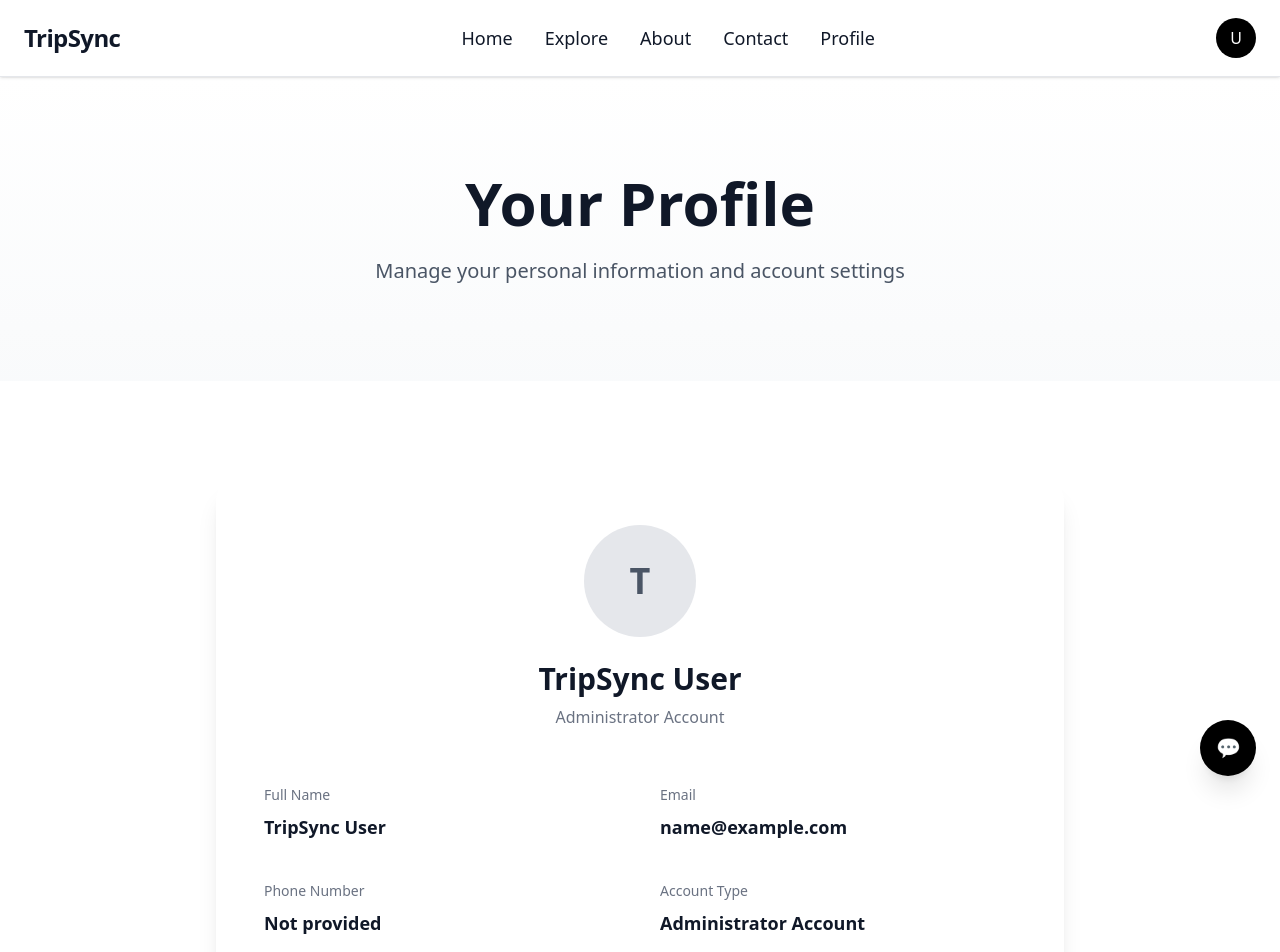
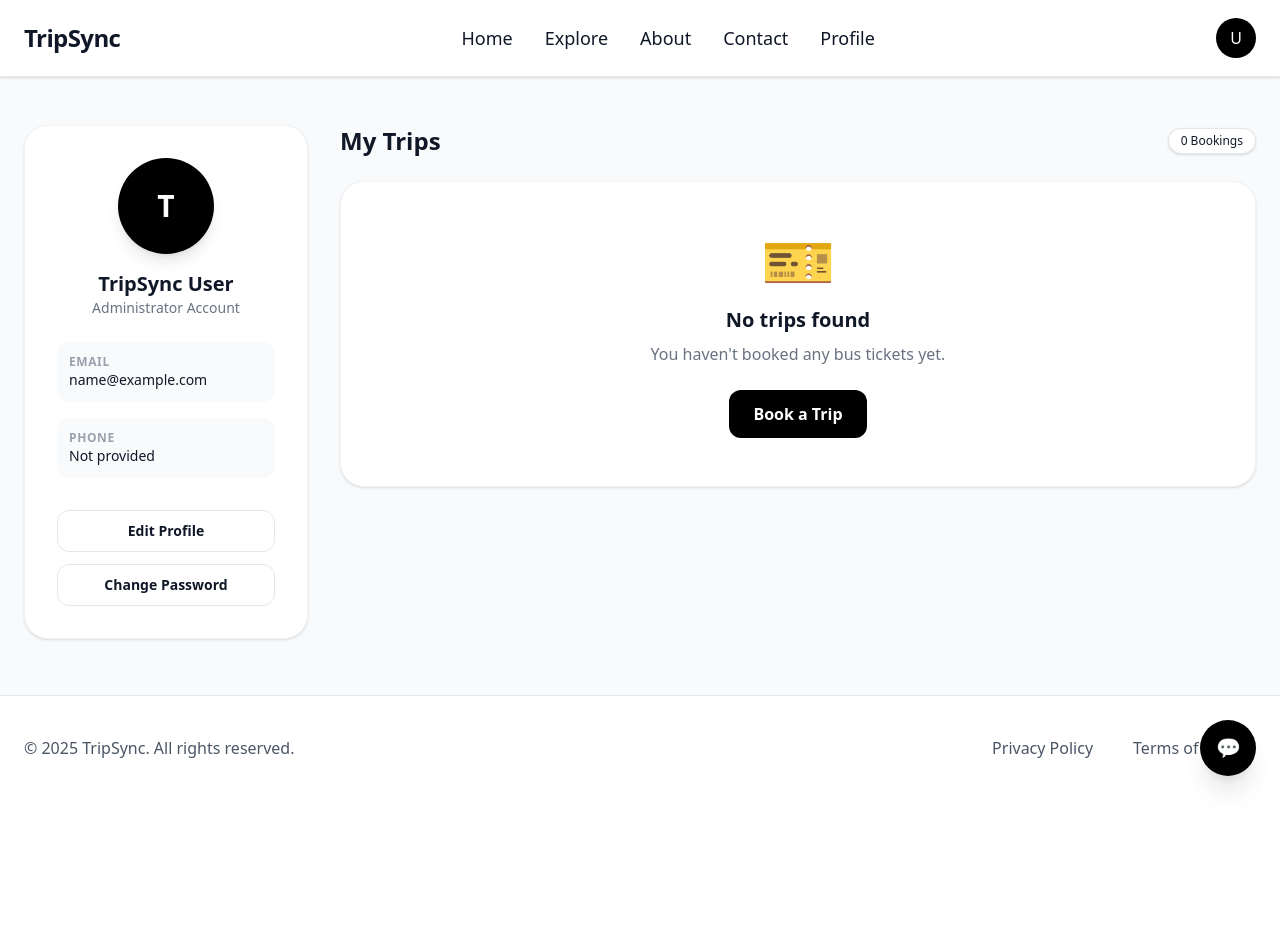
Before and after one commit to rurrwuph/TripSync, a React (Vite) app: page /profile in a window 1280 px wide. Shown: the top 952 px of the page. After the commit the page ends 800 px from the top, so only its background shows below. Built offline with nearby package versions, Linux system fonts and the light colour scheme; sample sign-in values are in the browser's storage.

Commit message:
Updated Profile Page

```diff
--- a/src/App.jsx
+++ b/src/App.jsx
@@ -10,6 +10,7 @@ import AboutPage from './pages/AboutPage'
 import ContactPage from './pages/ContactPage'
 import ProfilePage from './pages/ProfilePage'
 import CheckoutPage from './pages/CheckoutPage'
+import PaymentPage from './pages/PaymentPage'
 import { TripProvider } from './context/TripContext'
 
 const App = () => {
@@ -26,6 +27,7 @@ const App = () => {
           <Route path="/contact" element={<ContactPage />} />
           <Route path="/profile" element={<ProfilePage />} />
           <Route path="/checkout" element={<CheckoutPage />} />
+          <Route path="/payment/bkash" element={<PaymentPage />} />
         </Routes>
 
         <Chatbot />
--- a/src/pages/ProfilePage.jsx
+++ b/src/pages/ProfilePage.jsx
@@ -1,7 +1,7 @@
-import React, {useState, useEffect} from 'react'
-import { useNavigate } from 'react-router-dom'
-import Header from '../components/Header'
-import Footer from '../components/Footer'
+import React, { useState, useEffect } from 'react';
+import { useNavigate } from 'react-router-dom';
+import Header from '../components/Header';
+import Footer from '../components/Footer';
 
 const initialUserData = {
   fullName: 'Loading...',
@@ -11,152 +11,135 @@ const initialUserData = {
 };
 
 const ProfilePage = () => {
-
   const [userData, setUserData] = useState(initialUserData);
+  const [bookings, setBookings] = useState([]);
   const navigate = useNavigate();
 
   useEffect(() => {
     const loggedInUser = localStorage.getItem('currentUser');
-
     if (loggedInUser) {
       try {
         const user = JSON.parse(loggedInUser);
-
-
         setUserData({
-          // Assuming your user/admin objects have properties like 'name' or 'fullName'
           fullName: user.fullname || 'TripSync User',
           email: user.email,
           phoneNumber: user.phone || 'Not provided',
           accountType: user.role === 'admin' ? 'Administrator Account' : 'Passenger Account',
         });
+
+        const userHistoryKey = `tripSync_bookings_${user.email}`;
+        const history = JSON.parse(localStorage.getItem(userHistoryKey)) || [];
+        setBookings(history);
       } catch (error) {
-        console.error("Error parsing user data from localStorage:", error);
-        // Fallback or redirect if data is corrupt
+        console.error("Error parsing user data:", error);
       }
     } else {
-      // If no user data is found in localStorage, redirect to login
       navigate('/login');
     }
   }, [navigate]);
-  // ---------------------------
 
-  // --- Button Handlers ---
-  const handleEditProfile = () => {
-    navigate('/profile/edit');
-  };
-
-  const handleChangePassword = () => {
-    navigate('/password/change');
-  };
-
-  // Helper function for the Avatar initial
-  const getAvatarInitial = (name) => {
-    return name ? name.charAt(0).toUpperCase() : '?';
-  };
-
+  const getAvatarInitial = (name) => name ? name.charAt(0).toUpperCase() : '?';
 
   return (
-    <div className="min-h-screen flex flex-col bg-white text-gray-900">
-
-    {/* Header */}
+    <div className="min-h-screen flex flex-col bg-gray-50 text-gray-900">
       <Header />
 
-      {/* profile Content */}
-      <main className="flex-grow">
+      <main className="flex-grow py-12 px-6">
+        <div className="max-w-7xl mx-auto grid grid-cols-1 md:grid-cols-12 gap-8">
 
-        {/* Profile Header */}
-        <section className="py-24 bg-gradient-to-b from-white to-gray-50 text-center">
-          <h2 className="text-5xl md:text-6xl font-black mb-6">
-            Your Profile
-          </h2>
-          <p className="text-xl text-gray-600">
-            Manage your personal information and account settings
-          </p>
-        </section>
+          {/* LEFT COLUMN: User Profile Card */}
+          <div className="md:col-span-4 lg:col-span-3 space-y-6">
+            <div className="bg-white rounded-3xl shadow-sm p-8 text-center border border-gray-100">
+              <div className="w-24 h-24 mx-auto rounded-full bg-black text-white flex items-center justify-center text-3xl font-bold mb-4 shadow-lg">
+                {getAvatarInitial(userData.fullName)}
+              </div>
+              <h2 className="text-xl font-bold">{userData.fullName}</h2>
+              <p className="text-sm text-gray-500 mb-6">{userData.accountType}</p>
 
-        {/* Profile Card */}
-
-        <section className="py-24">
-
-          <div className="max-w-4xl mx-auto px-6">
-            <div className="bg-white rounded-3xl shadow-xl p-12">
-              {/* Avatar + Name */}
-              <div className="flex flex-col items-center text-center mb-14">
-                <div className="w-28 h-28 rounded-full bg-gray-200 flex items-center justify-center text-4xl font-bold text-gray-600 mb-6">
-                  {getAvatarInitial(userData.fullName)}
+              <div className="space-y-4 text-left">
+                <div className="p-3 bg-gray-50 rounded-xl">
+                  <p className="text-xs text-gray-400 uppercase tracking-wider font-semibold">Email</p>
+                  <p className="text-sm font-medium truncate" title={userData.email}>{userData.email}</p>
                 </div>
-                <h3 className="text-3xl font-bold">{userData.fullName}</h3>
-                <p className="text-gray-500 mt-2">{userData.accountType}</p>
+                <div className="p-3 bg-gray-50 rounded-xl">
+                  <p className="text-xs text-gray-400 uppercase tracking-wider font-semibold">Phone</p>
+                  <p className="text-sm font-medium">{userData.phoneNumber}</p>
+                </div>
               </div>
 
-                 {/* Profile Info */}
-                 <div className="grid md:grid-cols-2 gap-10">
-                  <div>
-                  <label className="block text-sm font-medium text-gray-500 mb-2">
-                    Full Name
-                  </label>
-                  <div className="text-lg font-semibold">
-                    {userData.fullName}
-                  </div>
-                </div>
-
-                <div>
-                  <label className="block text-sm font-medium text-gray-500 mb-2">
-                    Email
-                  </label>
-                  <div className="text-lg font-semibold">
-                    {userData.email}
-                  </div>
-                </div>
-
-                <div>
-                  <label className="block text-sm font-medium text-gray-500 mb-2">
-                    Phone Number
-                  </label>
-                  <div className="text-lg font-semibold">
-                    {userData.phoneNumber}
-                  </div>
-                </div>
-
-                <div>
-                  <label className="block text-sm font-medium text-gray-500 mb-2">
-                    Account Type
-                  </label>
-                  <div className="text-lg font-semibold">
-                    {userData.accountType}
-                  </div>
-                </div>
-
-
-                {/* Actions */}
-
-                <div className="mt-16 w-full flex flex-col md:flex-row justify-center items-center gap-6 md:col-span-2">
-                  <button className="px-10 py-3 rounded-full border border-gray-300 hover:border-black transition">
+              <div className="mt-8 flex flex-col gap-3">
+                <button className="w-full py-2.5 rounded-xl border border-gray-200 text-sm font-semibold hover:bg-gray-50 transition">
                   Edit Profile
                 </button>
-
-                <button className="px-10 py-3 rounded-full bg-black text-white hover:bg-gray-800 transition">
+                <button className="w-full py-2.5 rounded-xl border border-gray-200 text-sm font-semibold hover:bg-gray-50 transition">
                   Change Password
                 </button>
+              </div>
+            </div>
+          </div>
 
-                </div>
-
-                 </div>
-
-
+          {/* RIGHT COLUMN: Ticket History */}
+          <div className="md:col-span-8 lg:col-span-9">
+            <div className="flex items-center justify-between mb-6">
+              <h3 className="text-2xl font-bold">My Trips</h3>
+              <span className="bg-white px-3 py-1 rounded-full text-xs font-medium border border-gray-200 shadow-sm">
+                {bookings.length} Bookings
+              </span>
             </div>
 
+            {bookings.length === 0 ? (
+              <div className="bg-white rounded-3xl p-12 text-center border border-gray-100 shadow-sm">
+                <div className="text-6xl mb-4">🎫</div>
+                <h4 className="text-xl font-bold mb-2">No trips found</h4>
+                <p className="text-gray-500 mb-6">You haven't booked any bus tickets yet.</p>
+                <button onClick={() => navigate('/explore')} className="px-6 py-3 bg-black text-white rounded-xl font-semibold hover:bg-gray-800 transition">
+                  Book a Trip
+                </button>
+              </div>
+            ) : (
+              <div className="space-y-4">
+                {bookings.map((booking) => (
+                  <div key={booking.id} className="bg-white rounded-2xl p-6 border border-gray-100 shadow-sm hover:shadow-md transition flex flex-col md:flex-row justify-between gap-6">
+                    {/* Route Info */}
+                    <div className="flex-grow">
+                      <div className="text-xs text-gray-400 font-semibold mb-1 uppercase tracking-wide">
+                        {new Date(booking.bookedAt).toLocaleDateString()}
+                      </div>
+                      <h4 className="text-xl font-bold mb-1">
+                        {booking.from} <span className="text-gray-300 mx-2">&rarr;</span> {booking.to}
+                      </h4>
+                      <div className="flex flex-wrap gap-4 text-sm text-gray-600 mt-2">
+                        <span className="flex items-center gap-1">
+                          📅 {booking.date}
+                        </span>
+                        <span className="flex items-center gap-1">
+                          ⏰ {booking.time}
+                        </span>
+                      </div>
+                    </div>
+
+                    {/* Ticket Details */}
+                    <div className="flex flex-col md:items-end justify-center min-w-[140px]">
+                      <div className="text-2xl font-bold">৳{booking.totalPrice}</div>
+                      <div className="text-sm text-gray-500 mb-2">
+                        Seats: <span className="font-semibold text-black">{booking.seats.join(', ')}</span>
+                      </div>
+                      <span className="inline-block px-3 py-1 bg-green-50 text-green-700 text-xs font-bold rounded-full border border-green-100">
+                        CONFIRMED
+                      </span>
+                    </div>
+                  </div>
+                ))}
+              </div>
+            )}
           </div>
 
-        </section>
-
+        </div>
       </main>
 
-      <Footer/>
+      <Footer />
+    </div>
+  );
+};
 
-    </div>
-  )
-}
-
-export default ProfilePage
+export default ProfilePage;
--- a/src/services/tripService.js
+++ b/src/services/tripService.js
@@ -25,6 +25,7 @@ export const searchTrips = async (origin, destination, date) => {
             date: formatDate(date),
             price: trip.price,
             seats: trip.seats_available,
+            total_seats: trip.total_seats,
             operator: trip.operator,
             type: trip.type
         }));
```
Also changed, not shown: src/components/Header.jsx (+12 -0 lines), src/pages/CheckoutPage.jsx (+34 -5 lines), src/pages/SeatPage.jsx (+51 -18 lines), src/pages/TripPage.jsx (+7 -17 lines), 2 other files (tests, documents, lock files or other folders).
